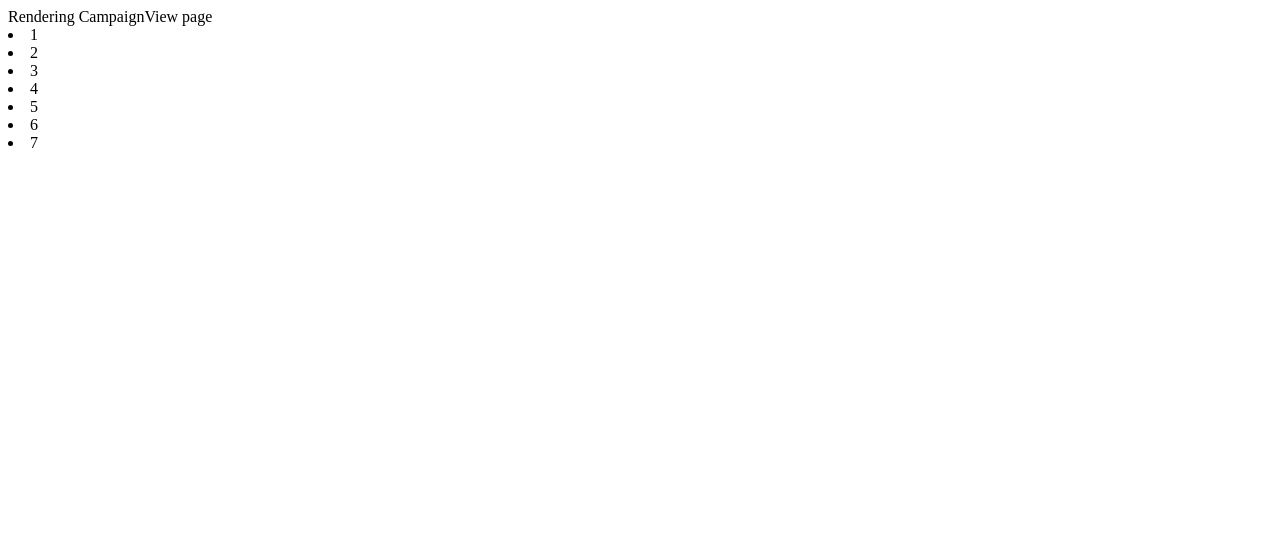
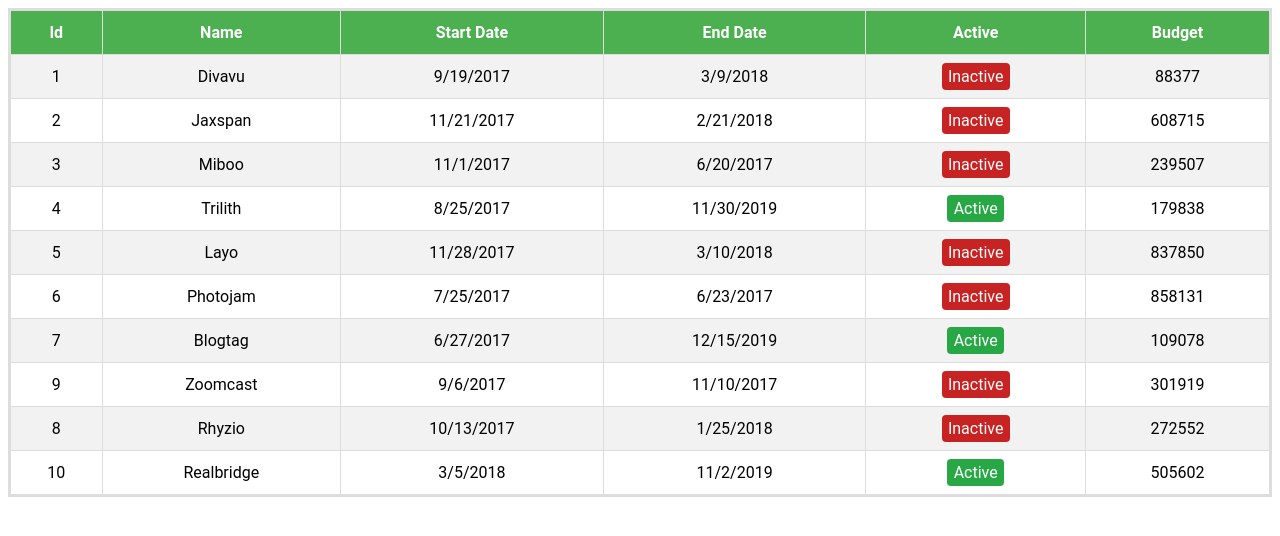
Before and after one commit to shubhamk54/global-front-end, a React app: page /list in a window 1280 px wide. Shown: the top 536 px of the page. Built offline with nearby package versions, Linux system fonts and the light colour scheme.

Commit message:
Added new components:(DataTable and Badge)

```diff
--- a/app/src/assets/scss/index.scss
+++ b/app/src/assets/scss/index.scss
@@ -0,0 +1,3 @@
+.layout-wrapper {
+  font-family: "Roboto", "RobotoDraft", Helvetica, Arial, sans-serif;
+}
--- /dev/null
+++ b/app/src/components/Badge/Badge.js
@@ -0,0 +1,31 @@
+import PropTypes from 'prop-types';
+import classNames from 'classnames';
+import React from 'react';
+import './Badge.scss';
+
+
+function Badge({ ...props }) {
+    const { displayName, variant } = props;
+    const badgeClasses = classNames(
+        'badge',
+        variant && `badge-${variant}`,
+    );
+
+    return <span className={displayName && badgeClasses}>{displayName}</span>;
+}
+
+Badge.defaultProps = {
+    variant: 'info',
+};
+
+Badge.propTypes = {
+    variant: PropTypes.oneOf([
+        'danger',
+        'success',
+        'info',
+    ]).isRequired,
+    displayName: PropTypes.string.isRequired,
+};
+
+
+export default Badge;
--- /dev/null
+++ b/app/src/components/Badge/Badge.scss
@@ -0,0 +1,15 @@
+.badge {
+  display: inline-block;
+  padding: 0.25em 0.4em;
+  text-align: center;
+  border-radius: 0.25rem;
+  color: #fff;
+
+  &-success {
+    background-color: #28a745;
+  }
+
+  &-danger {
+    background-color: #c72323;
+  }
+}
--- /dev/null
+++ b/app/src/components/DataTable/DataTable.js
@@ -0,0 +1,57 @@
+import React, { Component } from 'react'
+import PropTypes from 'prop-types';
+import './DataTable.scss';
+import Badge from '../Badge/Badge.js';
+
+class DataTable extends Component {
+
+    renderTableHeader(columns) {
+        return columns.map((column, columnIndex) => <th key={columnIndex}>{column.title}</th>);
+    }
+
+    renderTableData(columns, data) {
+        return data.map((dataRow, rowIndex) => <tr key={rowIndex}>
+            {columns.map((column, columnIndex) => {
+                switch (column.type) {
+                    case 'pill':
+                        return <td key={columnIndex}>
+                            <Badge
+                                displayName={dataRow[column.dataKey].title}
+                                variant={dataRow[column.dataKey].type} />
+                        </td>
+                    default:
+                        return <td key={columnIndex}>{dataRow[column.dataKey]}</td>
+                }
+            })}
+        </tr>);
+    }
+
+
+    render() {
+        return (
+            <div>
+                {
+                    this.props.data.length > 0 && <table className='data-table'>
+                        <tbody>
+                            <tr>{this.renderTableHeader(this.props.columns)}</tr>
+                            {this.renderTableData(this.props.columns, this.props.data)}
+                        </tbody>
+                    </table>
+                }
+            </div>
+        )
+    }
+}
+
+
+
+DataTable.propTypes = {
+    data: PropTypes.array.isRequired,
+    columns: PropTypes.array.isRequired,
+};
+
+DataTable.defaultProps = {
+
+}
+
+export default DataTable
--- /dev/null
+++ b/app/src/components/DataTable/DataTable.scss
@@ -0,0 +1,28 @@
+.data-table {
+  text-align: center;
+  border-collapse: collapse;
+  border: 3px solid #ddd;
+  width: 100%;
+
+  td,
+  th {
+    border: 1px solid #ddd;
+    padding: 8px;
+  }
+
+  tr:nth-child(even) {
+    background-color: #f2f2f2;
+  }
+
+  tr:hover {
+    background-color: #ddd;
+  }
+
+  th {
+    padding-top: 12px;
+    padding-bottom: 12px;
+    text-align: center;
+    background-color: #4caf50;
+    color: white;
+  }
+}
--- a/app/src/containers/campaignView/CampaignView.js
+++ b/app/src/containers/campaignView/CampaignView.js
@@ -1,26 +1,76 @@
 import React from 'react';
 import PropTypes from 'prop-types';
+import Datatable from '../../components/DataTable/DataTable.js';
 
 class CampaignView extends React.Component {
     constructor(props) {
         super(props);
         this.state = {
-            data: [1, 2, 3, 4, 5, 6, 7]
         };
     }
     render() {
-        return <div>{this.props.title}
-            {this.state.data.map(element => <li>{element}</li>)}
-        </div>
+        // TODO: move this business-logic to the selector.
+        const currentDateEpoch = new Date().getTime();
+        const data = this.props.data.map(dataRow => {
+            const startDateEpoch = new Date(dataRow.startDate).getTime();
+            const endDateEpoch = new Date(dataRow.endDate).getTime();
+            return { ...dataRow, active: startDateEpoch <= currentDateEpoch && currentDateEpoch <= endDateEpoch ? { title: 'Active', type: 'success' } : { title: 'Inactive', type: 'danger' } };
+        });
+
+        return <React.Fragment>
+            <Datatable
+                data={data}
+                columns={this.props.columns}
+            />
+        </React.Fragment>
     }
 }
 
 CampaignView.propTypes = {
-    title: PropTypes.string.isRequired,
+    data: PropTypes.array.isRequired,
+    columns: PropTypes.array.isRequired,
 };
 
 CampaignView.defaultProps = {
-    title: 'Rendering CampaignView page',
+    data: [
+        { "id": 1, "name": "Divavu", "startDate": "9/19/2017", "endDate": "3/9/2018", "active": "Active", "Budget": 88377 },
+        { "id": 2, "name": "Jaxspan", "startDate": "11/21/2017", "endDate": "2/21/2018", "active": "Active", "Budget": 608715 },
+        { "id": 3, "name": "Miboo", "startDate": "11/1/2017", "endDate": "6/20/2017", "active": "In-Active", "Budget": 239507 },
+        { "id": 4, "name": "Trilith", "startDate": "8/25/2017", "endDate": "11/30/2019", "active": "Active", "Budget": 179838 },
+        { "id": 5, "name": "Layo", "startDate": "11/28/2017", "endDate": "3/10/2018", "active": "In-Active", "Budget": 837850 },
+        { "id": 6, "name": "Photojam", "startDate": "7/25/2017", "endDate": "6/23/2017", "active": "Active", "Budget": 858131 },
+        { "id": 7, "name": "Blogtag", "startDate": "6/27/2017", "endDate": "12/15/2019", "Budget": 109078 },
+        { "id": 9, "name": "Zoomcast", "startDate": "9/6/2017", "endDate": "11/10/2017", "Budget": 301919 },
+        { "id": 8, "name": "Rhyzio", "startDate": "10/13/2017", "endDate": "1/25/2018", "Budget": 272552 },
+        { "id": 10, "name": "Realbridge", "startDate": "3/5/2018", "endDate": "11/2/2019 ", "active": "Active", "Budget": 505602 }
+    ],
+    columns: [
+        {
+            title: 'Id',
+            dataKey: 'id',
+        },
+        {
+            title: 'Name',
+            dataKey: 'name'
+        },
+        {
+            title: 'Start Date',
+            dataKey: 'startDate'
+        },
+        {
+            title: 'End Date',
+            dataKey: 'endDate'
+        },
+        {
+            title: 'Active',
+            dataKey: 'active',
+            type: 'pill',
+        },
+        {
+            title: 'Budget',
+            dataKey: 'Budget'
+        },
+    ]
 }
 
 export default CampaignView;
--- a/app/src/index.jsx
+++ b/app/src/index.jsx
@@ -2,7 +2,6 @@ import React from 'react';
 import { render } from 'react-dom';
 import { BrowserRouter, Route } from 'react-router-dom';
 import { Provider } from 'react-redux';
-
 import configureStore from 'Store/configureStore';
 import App from 'Containers/App/App.js';
 
--- a/package.json
+++ b/package.json
@@ -8,7 +8,7 @@
   "license": "MIT",
   "private": true,
   "scripts": {
-    "start:dev": "webpack-dev-server --mode development --config webpack.config.js --open",
+    "start:dev": "webpack-dev-server --mode development --config webpack.config.js",
     "build": "babel-node --max_old_space_size=8192 helpers/build.js",
     "start:mock": "nodemon mockAPI.js"
   },
@@ -37,6 +37,7 @@
     "webpack-dev-server": "^3.8.1"
   },
   "dependencies": {
+    "classnames": "^2.2.6",
     "css-loader": "^3.2.0",
     "file-loader": "^4.2.0",
     "prop-types": "^15.7.2",
--- a/webpack.config.js
+++ b/webpack.config.js
@@ -1,7 +1,6 @@
 const MiniCssExtractPlugin = require("mini-css-extract-plugin");
 const CopyWebpackPlugin = require("copy-webpack-plugin");
 const HtmlWebPackPlugin = require("html-webpack-plugin");
-
 const path = require("path");
 
 
@@ -121,6 +120,7 @@ module.exports = {
         alias: {
             Store: path.resolve(__dirname, 'app/src/store/'),
             Containers: path.resolve(__dirname, 'app/src/containers/'),
+            Components: path.resolve(__dirname, 'app/src/components/'),
             Assets: path.resolve(__dirname, 'app/src/assets'),
         },
         extensions: ['.js', '.jsx', '.json', '*'],
```
Also changed, not shown: .babelrc.
